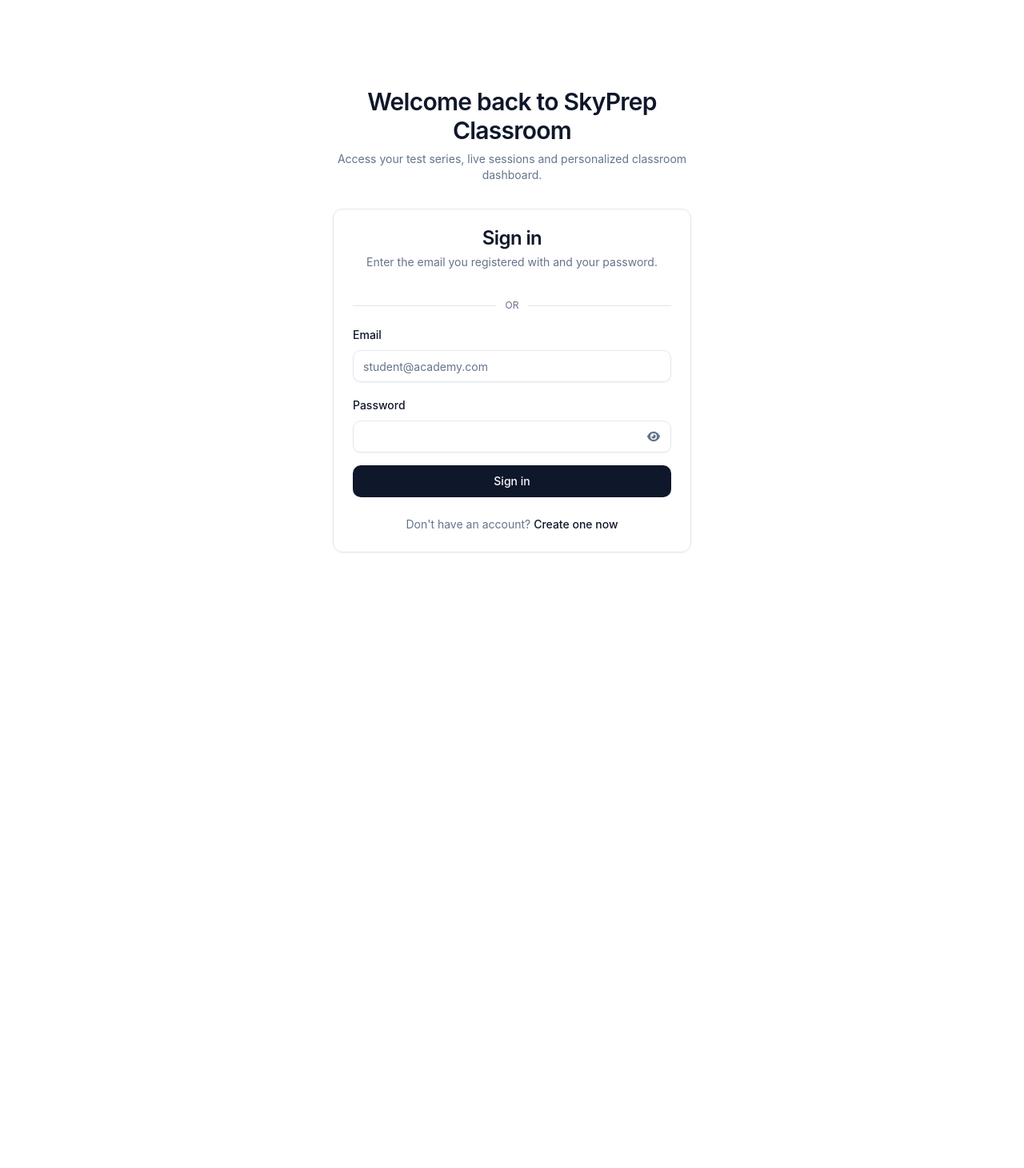
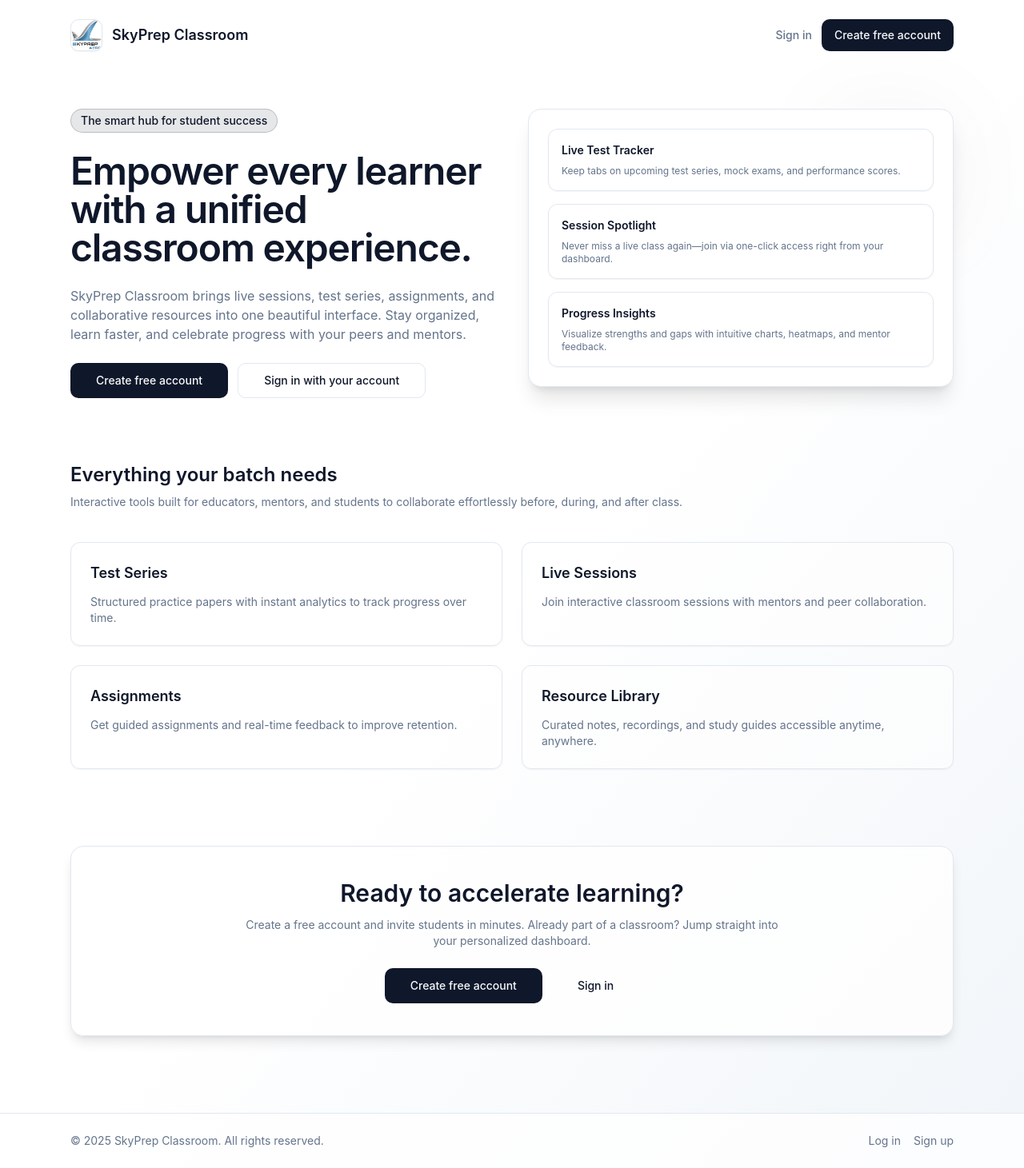
Before and after one commit to SkyprepAero/skyprep-classroom, a React (Vite) app: page / in a window 1280 px wide. Before the commit this address led to /login. Shown: the whole page at 80% size. Before the commit the page ends 800 px from the top, so only its background shows below. Built offline with nearby package versions, Linux system fonts and the light colour scheme; no server answers.

Commit message:
Landing page add

```diff
--- /dev/null
+++ b/src/pages/landing-page.tsx
@@ -0,0 +1,170 @@
+import { Link, useNavigate } from 'react-router-dom'
+
+import { Button } from '@/components/ui/button'
+import { useAuthStore } from '@/stores/auth-store'
+import logo from '@/assets/logo.png'
+
+const features = [
+  {
+    title: 'Test Series',
+    description: 'Structured practice papers with instant analytics to track progress over time.',
+  },
+  {
+    title: 'Live Sessions',
+    description: 'Join interactive classroom sessions with mentors and peer collaboration.',
+  },
+  {
+    title: 'Assignments',
+    description: 'Get guided assignments and real-time feedback to improve retention.',
+  },
+  {
+    title: 'Resource Library',
+    description: 'Curated notes, recordings, and study guides accessible anytime, anywhere.',
+  },
+]
+
+export function LandingPage() {
+  const isAuthenticated = useAuthStore((state) => state.isAuthenticated)
+  const navigate = useNavigate()
+
+  const handlePrimaryCta = () => {
+    if (isAuthenticated) {
+      navigate('/app')
+    } else {
+      navigate('/signup')
+    }
+  }
+
+  const primaryCtaLabel = isAuthenticated ? 'Enter classroom' : 'Create free account'
+  const secondaryCta = isAuthenticated ? '/app' : '/login'
+  const secondaryLabel = isAuthenticated ? 'Open dashboard' : 'Sign in'
+
+  return (
+    <div className="min-h-screen bg-gradient-to-br from-background via-background to-muted">
+      <header className="mx-auto flex w-full max-w-6xl items-center justify-between px-6 py-6">
+        <div className="flex items-center gap-3">
+          <img
+            src={logo}
+            alt="SkyPrep Classroom"
+            className="h-10 w-10 rounded-md border border-border bg-card object-cover shadow-sm"
+          />
+          <span className="text-lg font-semibold text-primary">SkyPrep Classroom</span>
+        </div>
+        <div className="flex items-center gap-3">
+          <Link
+            to={secondaryCta}
+            className="text-sm font-medium text-muted-foreground transition-colors hover:text-primary"
+          >
+            {secondaryLabel}
+          </Link>
+          <Button onClick={handlePrimaryCta}>{primaryCtaLabel}</Button>
+        </div>
+      </header>
+
+      <main className="mx-auto w-full max-w-6xl px-6 pb-24 pt-12">
+        <section className="grid gap-10 lg:grid-cols-2 lg:items-center">
+          <div className="space-y-6">
+            <span className="inline-flex items-center rounded-full border border-primary/20 bg-primary/10 px-3 py-1 text-sm font-medium text-primary">
+              The smart hub for student success
+            </span>
+            <h1 className="text-4xl font-semibold tracking-tight text-foreground sm:text-5xl">
+              Empower every learner with a unified classroom experience.
+            </h1>
+            <p className="text-base text-muted-foreground">
+              SkyPrep Classroom brings live sessions, test series, assignments, and collaborative
+              resources into one beautiful interface. Stay organized, learn faster, and celebrate
+              progress with your peers and mentors.
+            </p>
+            <div className="flex flex-wrap gap-3">
+              <Button size="lg" onClick={handlePrimaryCta}>
+                {primaryCtaLabel}
+              </Button>
+              {!isAuthenticated ? (
+                <Button variant="outline" size="lg" asChild>
+                  <Link to="/login">Sign in with your account</Link>
+                </Button>
+              ) : (
+                <Button variant="outline" size="lg" asChild>
+                  <Link to="/app">Jump to dashboard</Link>
+                </Button>
+              )}
+            </div>
+          </div>
+          <div className="relative h-full w-full">
+            <div className="absolute right-10 top-10 h-20 w-20 rounded-full bg-primary/20 blur-3xl" />
+            <div className="relative space-y-4 rounded-2xl border border-border bg-card p-6 shadow-xl">
+              <div className="rounded-lg border border-border bg-background/60 p-4 shadow-sm">
+                <h3 className="text-sm font-semibold text-primary">Live Test Tracker</h3>
+                <p className="mt-2 text-xs text-muted-foreground">
+                  Keep tabs on upcoming test series, mock exams, and performance scores.
+                </p>
+              </div>
+              <div className="rounded-lg border border-border bg-background/60 p-4 shadow-sm">
+                <h3 className="text-sm font-semibold text-primary">Session Spotlight</h3>
+                <p className="mt-2 text-xs text-muted-foreground">
+                  Never miss a live class again—join via one-click access right from your dashboard.
+                </p>
+              </div>
+              <div className="rounded-lg border border-border bg-background/60 p-4 shadow-sm">
+                <h3 className="text-sm font-semibold text-primary">Progress Insights</h3>
+                <p className="mt-2 text-xs text-muted-foreground">
+                  Visualize strengths and gaps with intuitive charts, heatmaps, and mentor feedback.
+                </p>
+              </div>
+            </div>
+          </div>
+        </section>
+
+        <section className="mt-20">
+          <h2 className="text-2xl font-semibold text-foreground">Everything your batch needs</h2>
+          <p className="mt-2 max-w-3xl text-sm text-muted-foreground">
+            Interactive tools built for educators, mentors, and students to collaborate effortlessly
+            before, during, and after class.
+          </p>
+          <div className="mt-10 grid gap-6 sm:grid-cols-2">
+            {features.map((feature) => (
+              <div
+                key={feature.title}
+                className="group rounded-xl border border-border bg-card/60 p-6 shadow-sm transition-all duration-200 hover:-translate-y-1 hover:border-primary/50 hover:shadow-lg"
+              >
+                <h3 className="text-lg font-semibold text-primary">{feature.title}</h3>
+                <p className="mt-3 text-sm text-muted-foreground group-hover:text-foreground/80">
+                  {feature.description}
+                </p>
+              </div>
+            ))}
+          </div>
+        </section>
+
+        <section className="mt-24 rounded-2xl border border-border bg-card/80 p-10 text-center shadow-lg">
+          <h2 className="text-3xl font-semibold text-foreground">Ready to accelerate learning?</h2>
+          <p className="mx-auto mt-3 max-w-2xl text-sm text-muted-foreground">
+            Create a free account and invite students in minutes. Already part of a classroom?
+            Jump straight into your personalized dashboard.
+          </p>
+          <div className="mt-6 flex flex-wrap justify-center gap-3">
+            <Button size="lg" onClick={handlePrimaryCta}>
+              {primaryCtaLabel}
+            </Button>
+            <Button variant="ghost" size="lg" asChild>
+              <Link to={secondaryCta}>{secondaryLabel}</Link>
+            </Button>
+          </div>
+        </section>
+      </main>
+      <footer className="border-t border-border bg-background/80 py-6">
+        <div className="mx-auto flex w-full max-w-6xl flex-col items-center justify-between gap-3 px-6 text-sm text-muted-foreground sm:flex-row">
+          <span>© {new Date().getFullYear()} SkyPrep Classroom. All rights reserved.</span>
+          <div className="flex items-center gap-4">
+            <Link to="/login" className="hover:text-primary">
+              Log in
+            </Link>
+            <Link to="/signup" className="hover:text-primary">
+              Sign up
+            </Link>
+          </div>
+        </div>
+      </footer>
+    </div>
+  )
+}
--- a/src/routes/app-routes.tsx
+++ b/src/routes/app-routes.tsx
@@ -10,11 +10,13 @@
 import { ResourcesPage } from '@/features/dashboard/pages/resources-page'
 import { ProtectedRoute } from '@/routes/protected-route'
 import { PublicRoute } from '@/routes/public-route'
+import { LandingPage } from '@/pages/landing-page'
 
 export function AppRoutes() {
   return (
     <Routes>
       <Route element={<PublicRoute />}>
+        <Route path="/" element={<LandingPage />} />
         <Route path="/login" element={<LoginPage />} />
         <Route path="/signup" element={<SignupPage />} />
       </Route>
@@ -29,7 +31,6 @@
         </Route>
       </Route>
 
-      <Route path="/" element={<Navigate to="/app" replace />} />
       <Route path="*" element={<Navigate to="/app" replace />} />
     </Routes>
   )
```
